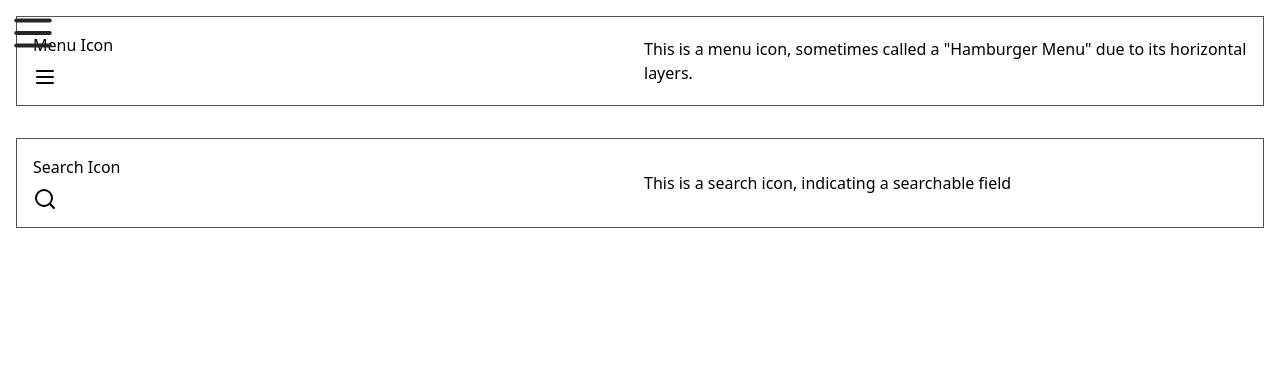
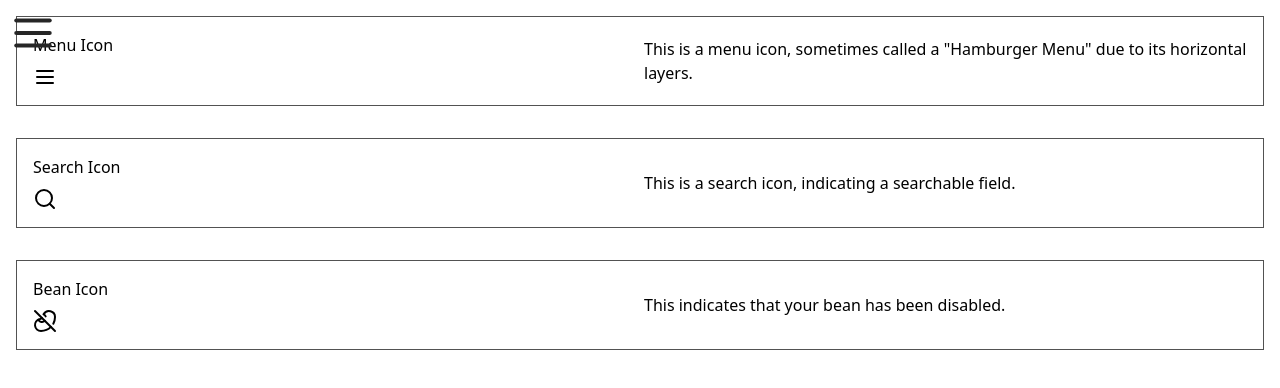
Before and after one commit to j-cleme/capstone_teaching-tech-lit, a Vue app: page / in a window 1280 px wide. Shown: the top 388 px of the page. Built offline with nearby package versions, Linux system fonts and the light colour scheme.

Commit message:
added 3rd example

```diff
--- a/src/App.vue
+++ b/src/App.vue
@@ -1,6 +1,6 @@
 <script setup>
 import TeachingContainer from "./components/TeachingContainer.vue";
-import { Menu, Search } from "lucide-vue-next";
+import { BeanOff, Menu, Search } from "lucide-vue-next";
 import Nav from "./components/Nav.vue";
 </script>
 
@@ -10,13 +10,13 @@ export default {
     return {
       sections: [
         { id: 1, title: "Menu Icon", textContent: "This is a menu icon, sometimes called a \"Hamburger Menu\" due to its horizontal layers." },
-        { id: 2, title: "Search Icon", textContent: "This is a search icon, indicating a searchable field" },
-        { id: 3, title: "Embedded Links", textContent: "" }
+        { id: 2, title: "Search Icon", textContent: "This is a search icon, indicating a searchable field." },
+        { id: 3, title: "Bean Icon", textContent: "This indicates that your bean has been disabled." }
       ]
     };
   },
   methods: {},
-  components: { Nav, TeachingContainer }
+  components: { Nav, TeachingContainer, BeanOff }
 }
 
 </script>
@@ -30,5 +30,8 @@ export default {
     <TeachingContainer :title="sections[1].title" :text-content="sections[1].textContent">
       <Search />
     </TeachingContainer>
+    <TeachingContainer :title="sections[2].title" :text-content="sections[2].textContent">
+      <BeanOff />
+    </TeachingContainer>
   </main>
 </template>
```
